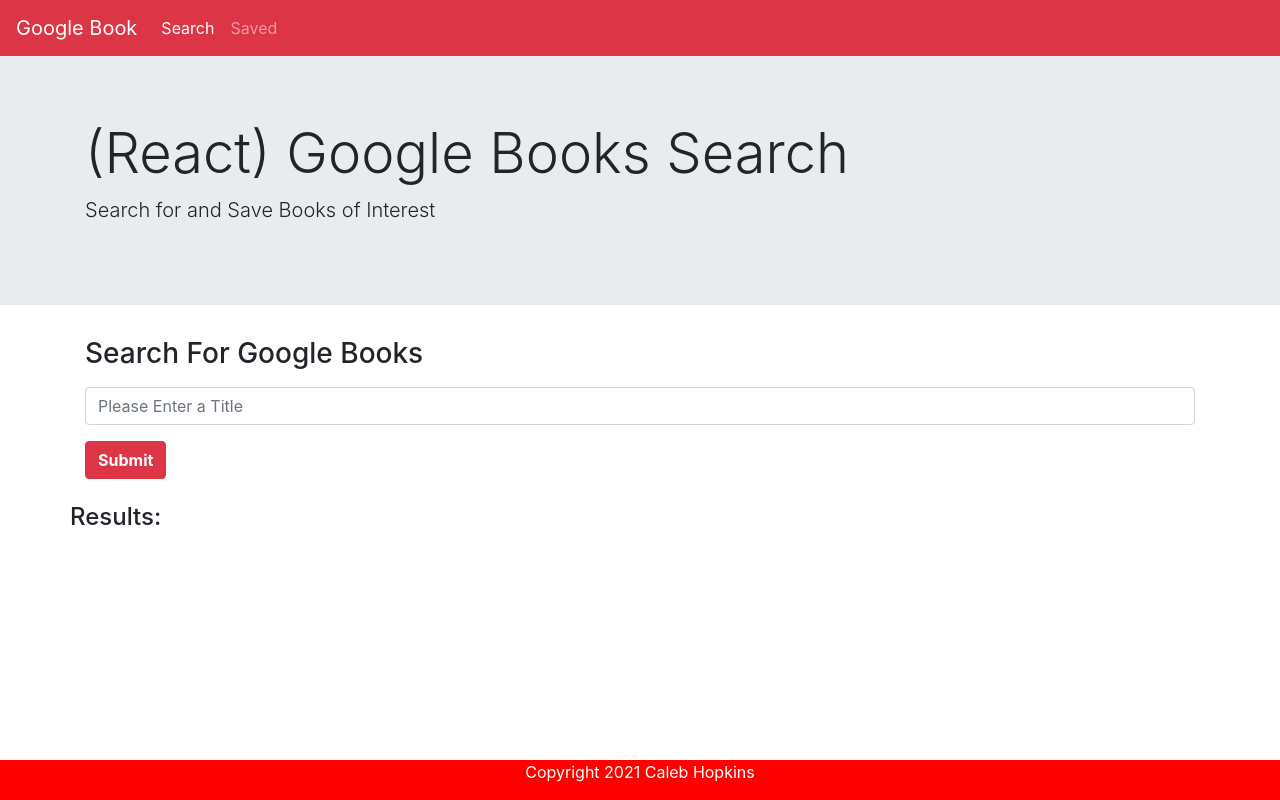
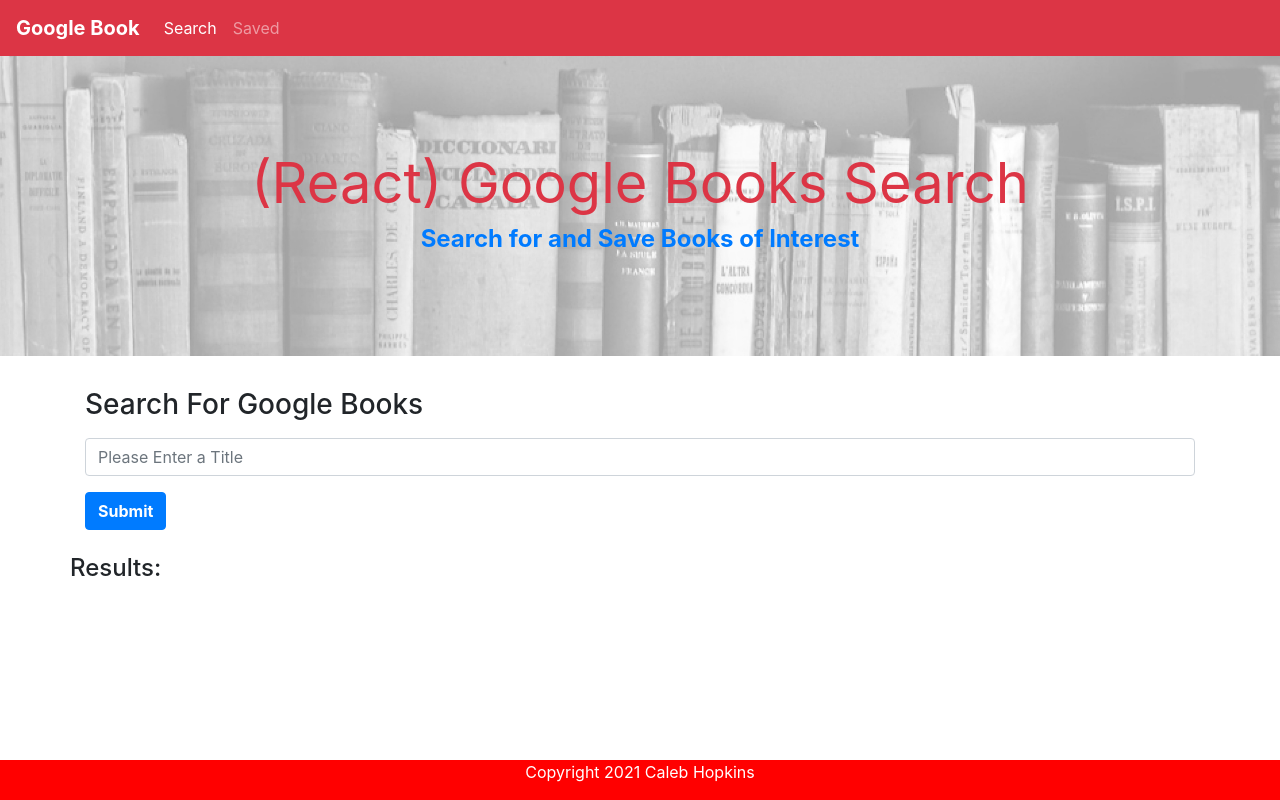
Before and after one commit to CalebTheCreative/google-book-search, a React (Create React App) app in the folder client/: page / in a window 1280 px wide. Built offline with nearby package versions, Linux system fonts and the light colour scheme.

Commit message:
Updated styling.

```diff
--- a/client/public/index.html
+++ b/client/public/index.html
@@ -1,19 +1,26 @@
 <!doctype html>
 <html lang="en">
+
 <head>
   <meta charset="utf-8">
   <meta name="viewport" content="width=device-width, initial-scale=1, shrink-to-fit=no">
   <meta name="theme-color" content="#000000">
   <link rel="manifest" href="%PUBLIC_URL%/manifest.json">
   <link rel="shortcut icon" href="%PUBLIC_URL%/favicon.ico">
-    <link rel="stylesheet" href="https://stackpath.bootstrapcdn.com/bootstrap/4.3.1/css/bootstrap.min.css" integrity="sha384-ggOyR0iXCbMQv3Xipma34MD+dH/1fQ784/j6cY/iJTQUOhcWr7x9JvoRxT2MZw1T" crossorigin="anonymous">
+  <link rel="stylesheet" href="https://stackpath.bootstrapcdn.com/bootstrap/4.3.1/css/bootstrap.min.css"
+    integrity="sha384-ggOyR0iXCbMQv3Xipma34MD+dH/1fQ784/j6cY/iJTQUOhcWr7x9JvoRxT2MZw1T" crossorigin="anonymous">
   <script src="https://kit.fontawesome.com/70fcd40144.js" crossorigin="anonymous"></script>
   <title>Google Book Search</title>
 </head>
+
 <body>
   <noscript>
     You need to enable JavaScript to run this app.
   </noscript>
+  <script src="https://cdn.jsdelivr.net/npm/bootstrap@5.0.0-beta3/dist/js/bootstrap.bundle.min.js"
+    integrity="sha384-JEW9xMcG8R+pH31jmWH6WWP0WintQrMb4s7ZOdauHnUtxwoG2vI5DkLtS3qm9Ekf"
+    crossorigin="anonymous"></script>
   <div id="root"></div>
 </body>
+
 </html>
--- a/client/src/components/GBookSearch/index.js
+++ b/client/src/components/GBookSearch/index.js
@@ -17,7 +17,7 @@
                 />
 
             </div>
-            <Button variant="danger" type="submit" className="submitBtn btn-danger" onClick={props.handleFormSubmit}>
+            <Button variant="primary" type="submit" className="submitBtn" onClick={props.handleFormSubmit}>
                 <b>Submit</b>
             </Button>
             <br />
--- a/client/src/components/GNav/index.js
+++ b/client/src/components/GNav/index.js
@@ -4,7 +4,7 @@
     return (
         <div>
             <nav className="navbar navbar-expand-lg navbar-dark bg-danger">
-                <a className="navbar-brand" href="/">Google Book</a>
+                <a className="navbar-brand" href="/"><b>Google Book</b></a>
                 <button className="navbar-toggler" type="button" data-toggle="collapse" data-target="#navbarNav" aria-controls="navbarNav" aria-expanded="false" aria-label="Toggle navigation">
                     <span className="navbar-toggler-icon"></span>
                 </button>
--- a/client/src/components/Jumbotron/index.js
+++ b/client/src/components/Jumbotron/index.js
@@ -1,12 +1,14 @@
 import React from "react";
+import { Container } from "react-bootstrap";
+import "./style.css";
 
 function Jumbotron() {
     return (
-        <div className="jumbotron jumbotron-fluid">
-            <div className="container">
-                <h1 className="display-4">(React) Google Books Search</h1>
-                <p className="lead">Search for and Save Books of Interest</p>
-            </div>
+        <div className="jumbotron jumbotron-fluid d-flex align-items-center">
+            <Container>
+                <h1 className="display-4 text-danger"><b>(React) Google Books Search</b></h1>
+                <h4 className="text-primary"><b>Search for and Save Books of Interest</b></h4>
+            </Container>
         </div>
     )
 }
--- /dev/null
+++ b/client/src/components/Jumbotron/style.css
@@ -0,0 +1,10 @@
+.jumbotron {
+    background-image: url("./header-bg.jpg");
+    background-position: center;
+    background-size: cover;
+    background-repeat: no-repeat;
+    height: 300px;
+    width: 100%;
+    padding-top: 10;
+    text-align: center
+  }
```
Also changed, not shown: client/src/components/Jumbotron/header-bg.jpg (added). Lines whose indentation alone changed are shown as unchanged.
